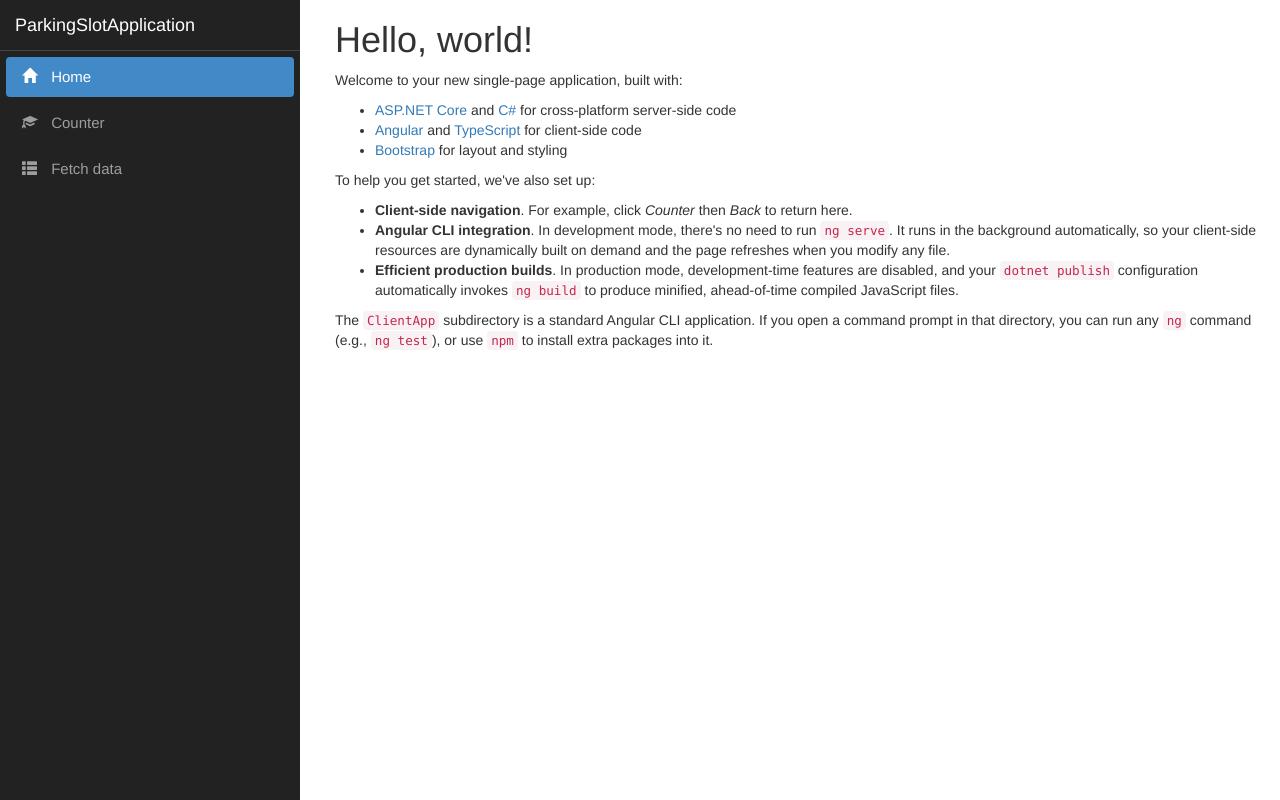
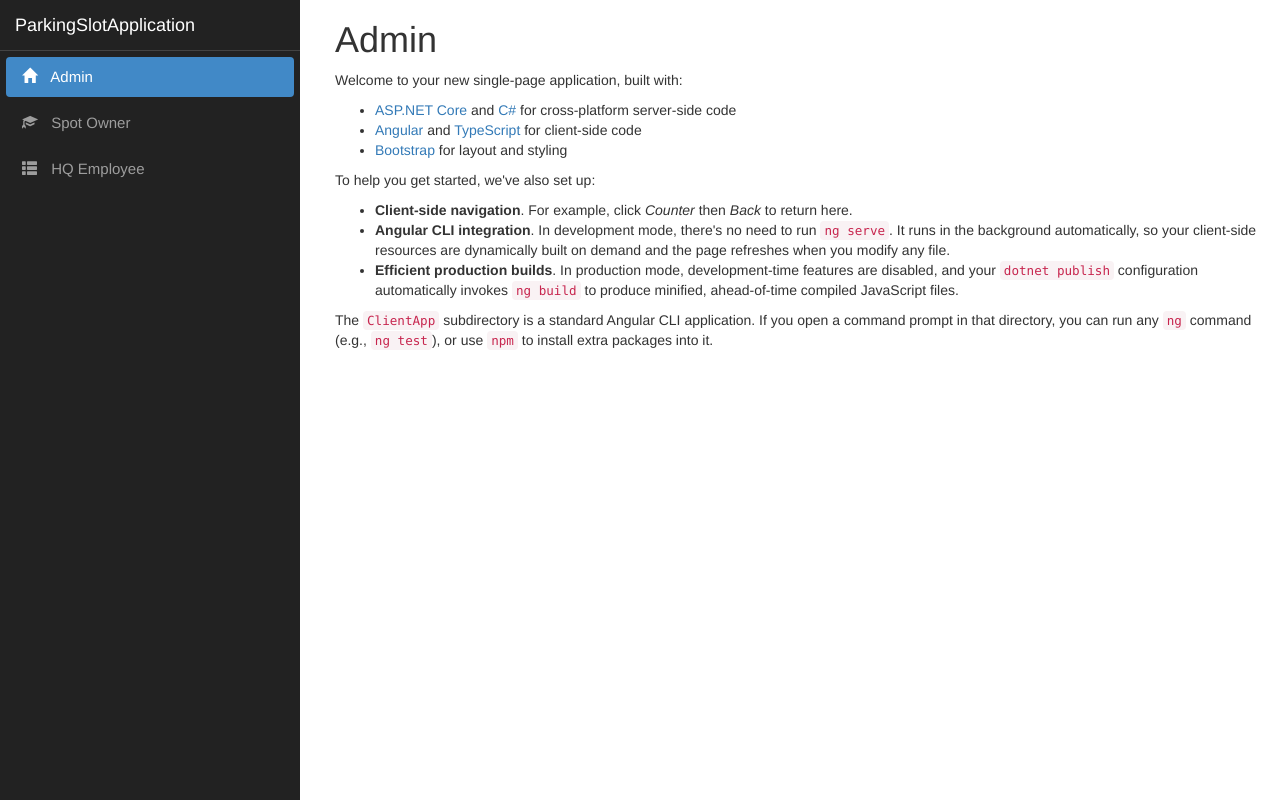
Before and after one commit to pvppratik81/ParkingApplication, an Angular app in the folder ParkingSlotApplication/ClientApp/: page / in a window 1280 px wide. Built offline with nearby package versions, Linux system fonts and the light colour scheme.

Commit message:
Added menu options

```diff
--- a/ParkingSlotApplication/ClientApp/src/app/counter/counter.component.html
+++ b/ParkingSlotApplication/ClientApp/src/app/counter/counter.component.html
@@ -1,4 +1,4 @@
-<h1>Counter</h1>
+<h1>Spot Owner</h1>
 
 <p>This is a simple example of an Angular component.</p>
 
--- a/ParkingSlotApplication/ClientApp/src/app/fetch-data/fetch-data.component.html
+++ b/ParkingSlotApplication/ClientApp/src/app/fetch-data/fetch-data.component.html
@@ -1,4 +1,4 @@
-<h1>Weather forecast</h1>
+<h1>HQ Employee</h1>
 
 <p>This component demonstrates fetching data from the server.</p>
 
--- a/ParkingSlotApplication/ClientApp/src/app/home/home.component.html
+++ b/ParkingSlotApplication/ClientApp/src/app/home/home.component.html
@@ -1,4 +1,4 @@
-<h1>Hello, world!</h1>
+<h1>Admin</h1>
 <p>Welcome to your new single-page application, built with:</p>
 <ul>
   <li><a href='https://get.asp.net/'>ASP.NET Core</a> and <a href='https://msdn.microsoft.com/en-us/library/67ef8sbd.aspx'>C#</a> for cross-platform server-side code</li>
--- a/ParkingSlotApplication/ClientApp/src/app/nav-menu/nav-menu.component.html
+++ b/ParkingSlotApplication/ClientApp/src/app/nav-menu/nav-menu.component.html
@@ -14,18 +14,18 @@
             <ul class='nav navbar-nav'>
                 <li [routerLinkActive]='["link-active"]' [routerLinkActiveOptions]='{ exact: true }'>
                     <a [routerLink]='["/"]' (click)='collapse()'>
-                        <span class='glyphicon glyphicon-home'></span> Home
+                        <span class='glyphicon glyphicon-home'></span> Admin
                     </a>
                 </li>
                 <li [routerLinkActive]='["link-active"]'>
                     <a [routerLink]='["/counter"]' (click)='collapse()'>
-                        <span class='glyphicon glyphicon-education'></span> Counter
+                        <span class='glyphicon glyphicon-education'></span> Spot Owner
                     </a>
                 </li>
                 <li [routerLinkActive]='["link-active"]'>
-                    <a [routerLink]='["/fetch-data"]' (click)='collapse()'>
-                        <span class='glyphicon glyphicon-th-list'></span> Fetch data
-                    </a>
+                  <a [routerLink]='["/fetch-data"]' (click)='collapse()'>
+                    <span class='glyphicon glyphicon-th-list'></span> HQ Employee
+                  </a>
                 </li>
             </ul>
         </div>
```
Also changed, not shown: 1 other file (tests, documents, lock files or other folders).
